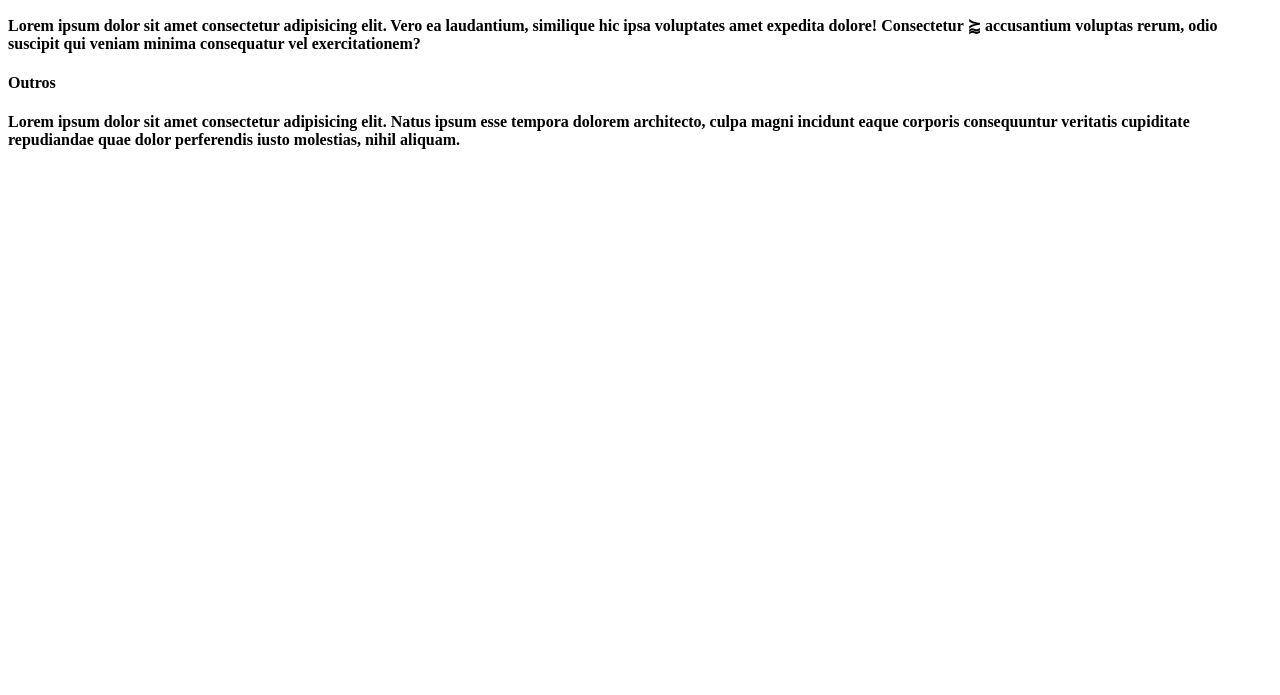
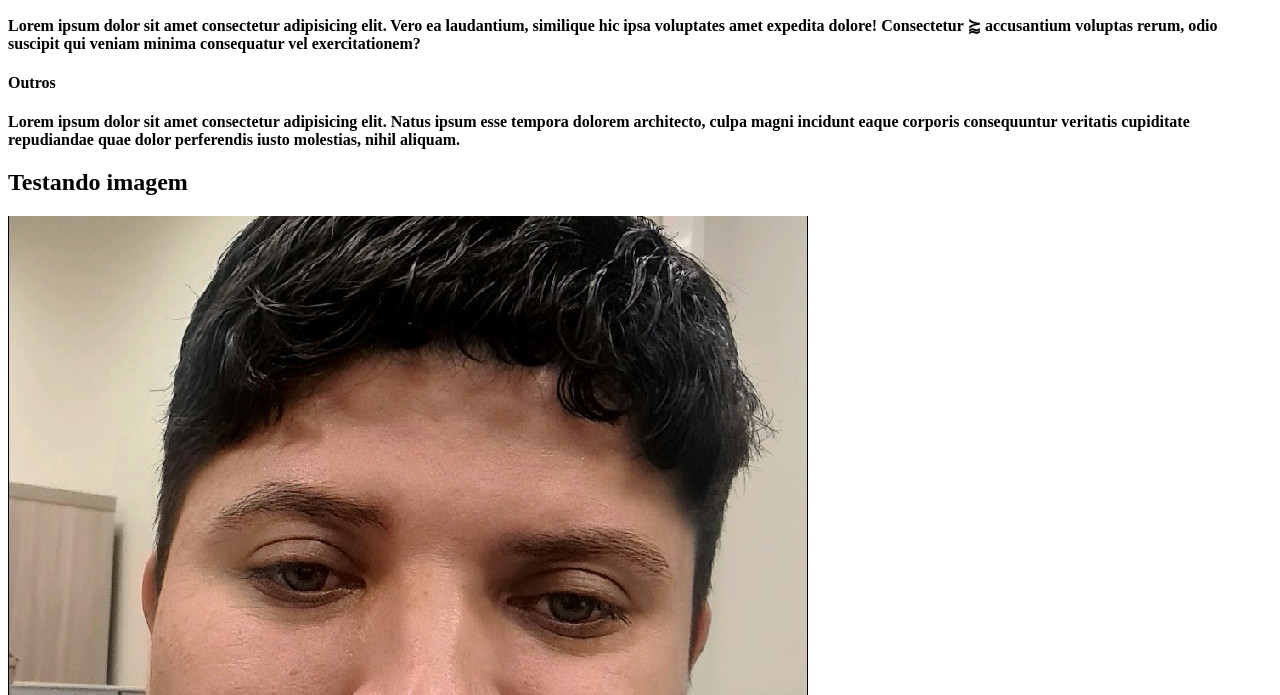
Before and after one commit to RenatoLemospb/AULA-GIT, a plain HTML site: page index.html in a window 1280 px wide. Shown: the part 105-800 px from the top of the page. Drawn offline with Linux system fonts and the light colour scheme.

Commit message:
inclusao de imagem

```diff
--- a/index.html
+++ b/index.html
@@ -25,6 +25,10 @@
           iusto molestias, nihil aliquam.
         </div>
       </strong>
+      <h2>Testando imagem</h2>
+      <div>
+        <img src="./1663172299112.jpg" />
+      </div>
     </div>
   </body>
 </html>
```
Also changed, not shown: 1663172299112.jpg (added).
